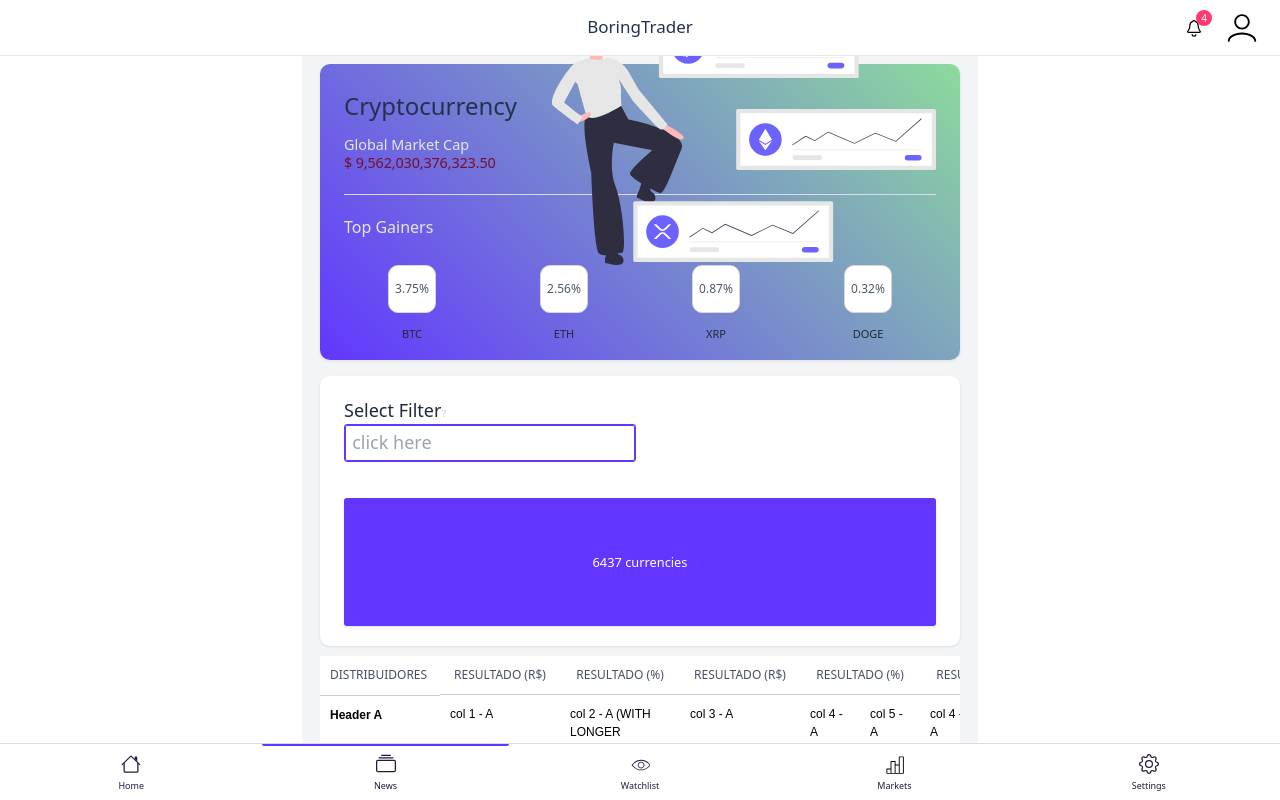
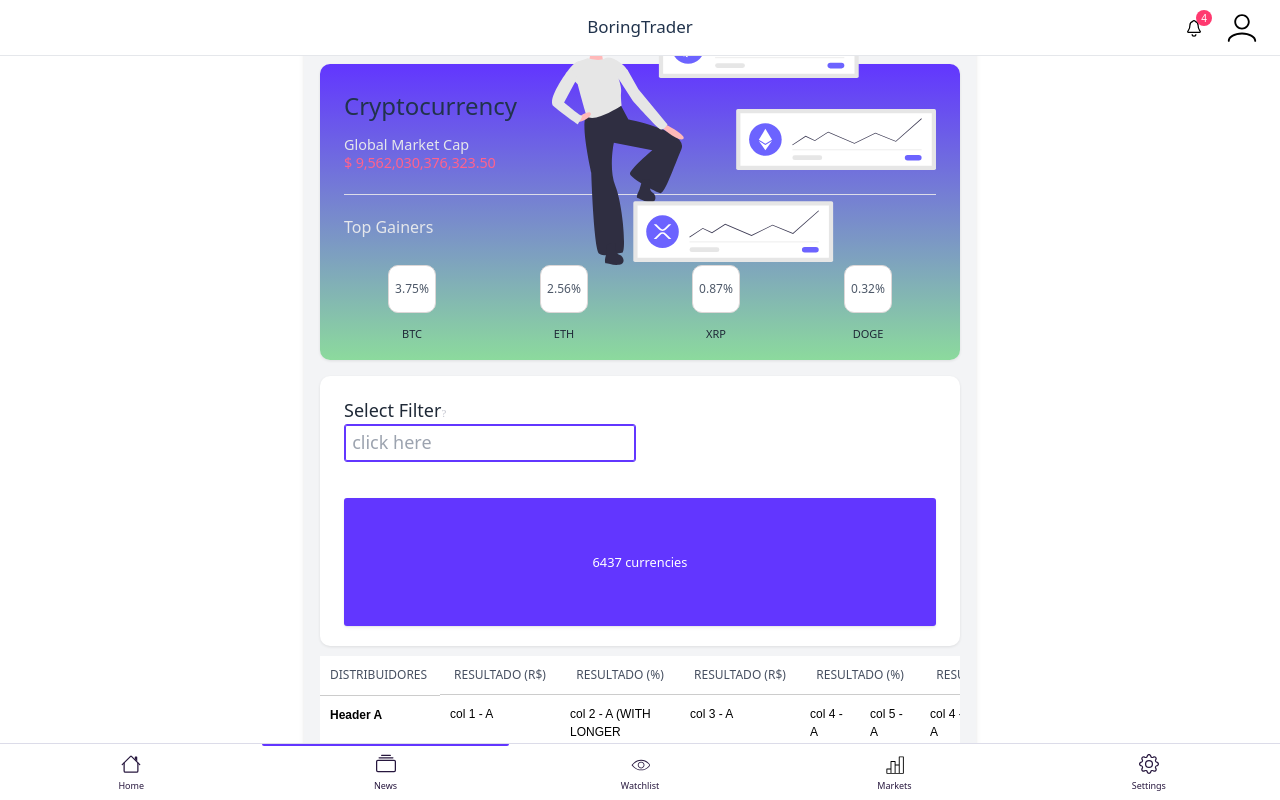
Before and after one commit to timothyakinyelu/screener-app, a React (Create React App) app: page /screener-cryptocurrency in a window 1280 px wide. Shown: the top 800 px of the page. Built offline with nearby package versions, Linux system fonts and the light colour scheme.

Commit message:
- changed background image - changed wallet-card color - added margin bottom to tableWrapper class

```diff
--- a/src/static/css/cryptocurrency/crypto-header.css
+++ b/src/static/css/cryptocurrency/crypto-header.css
@@ -26,7 +26,7 @@
     padding: 20px 24px;
     position: relative;
     z-index: 1;
-    background-image: linear-gradient(45deg, #6236ff, #8cda9d);
+    background-image: linear-gradient(180deg, #6236ff, #8cda9d);
 }
 .wallet-card .balance {
     display: flex;
@@ -55,7 +55,7 @@
     letter-spacing: -0.01em;
     line-height: 1em;
     font-size: 0.9em;
-    color: rgb(121 15 44);
+    color: rgb(255 98 141);
 }
 h1, h2, h3, h4, h5, h6 {
     color: #27173E;
--- a/src/static/css/cryptocurrency/cryptotable.css
+++ b/src/static/css/cryptocurrency/cryptotable.css
@@ -1,6 +1,7 @@
 .tableWrapper {
     margin-top: 10px;
     background-color: white;
+    margin-bottom: 10px;
 }
 table {
     table-layout: fixed;
```
